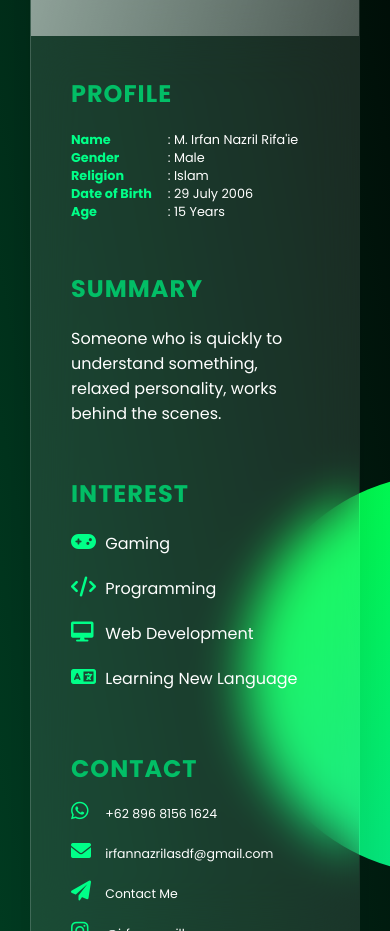
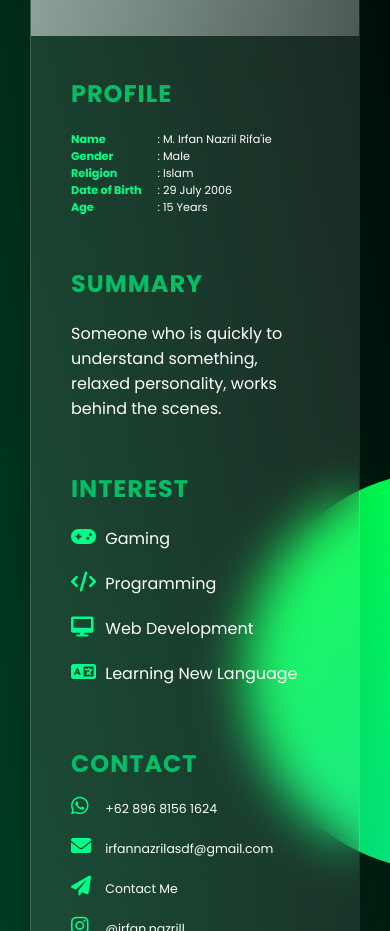
Before and after one commit to irfannazril/irfannazril.github.io, a plain HTML site: page index.html in a window 390 px wide. Shown: the part 1120-2051 px from the top of the page. Drawn offline with Linux system fonts and the light colour scheme.

Commit message:
responsive

```diff
--- a/style.css
+++ b/style.css
@@ -382,7 +382,7 @@ p {
     font-size: 0.78em;
   }
   .about .boxA {
-    font-size: 80%;
+    font-size: 70%;
   }
 }
 
```
